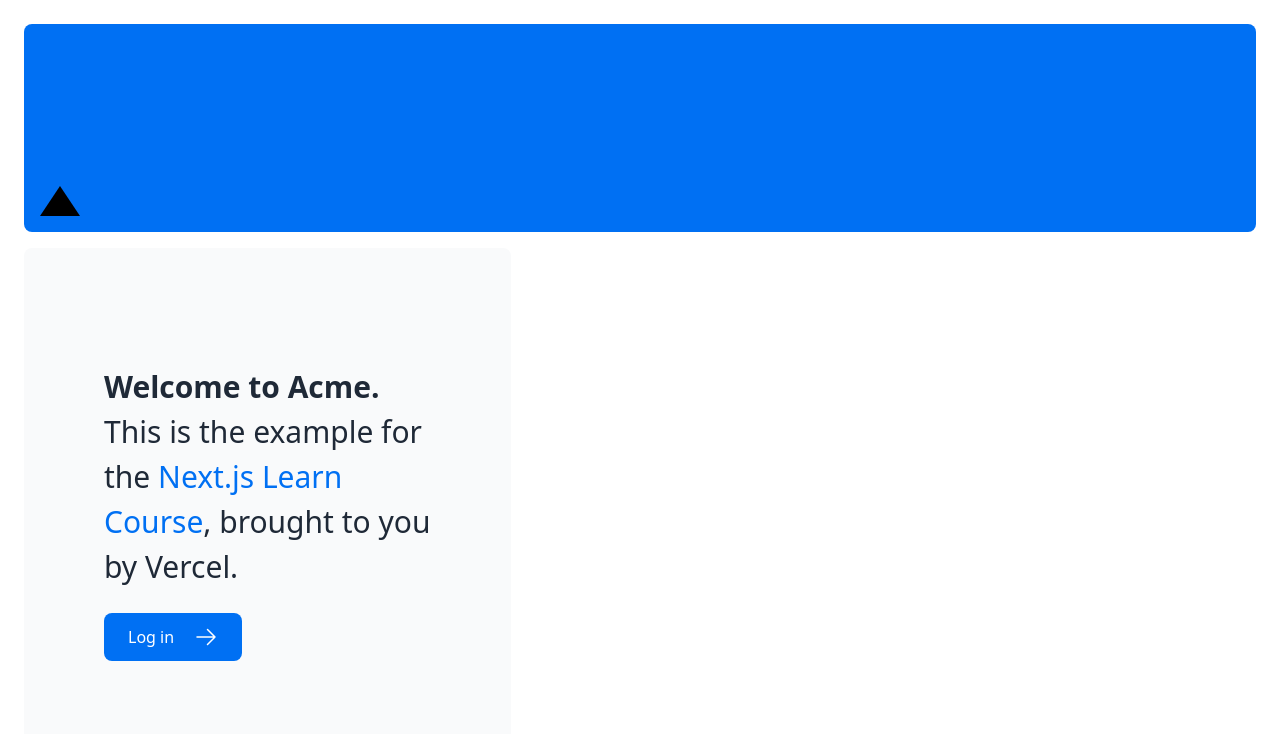
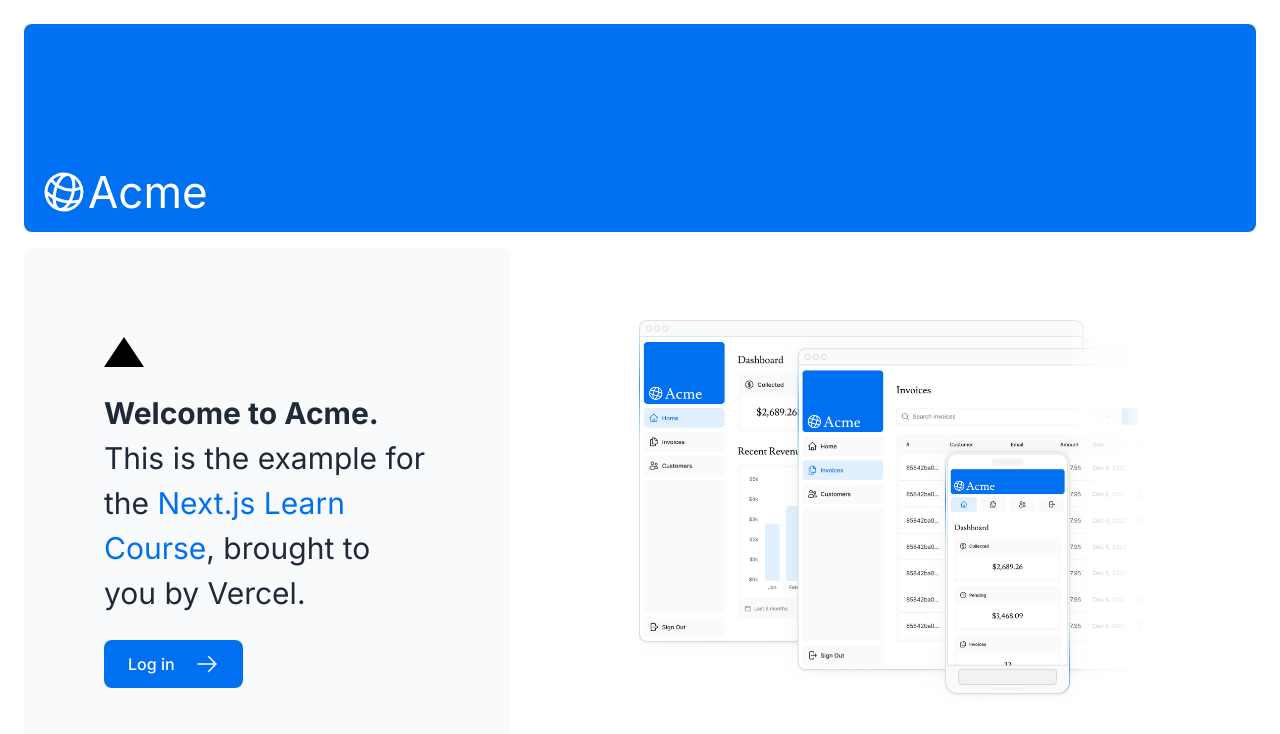
Before and after one commit to FajarMaftuhFadli/nextjs-dashboard, a Next.js app: page / in a window 1280 px wide. Shown: the top 734 px of the page. Built offline with nearby package versions, Linux system fonts and the light colour scheme.

Commit message:
Chapter 3

```diff
--- a/app/layout.tsx
+++ b/app/layout.tsx
@@ -1,4 +1,5 @@
 import '@/app/ui/global.css';
+import { inter } from '@/app/ui/fonts';
 
 export default function RootLayout({
   children,
@@ -7,7 +8,7 @@
 }) {
   return (
     <html lang="en">
-      <body>{children}</body>
+      <body className={`${inter.className} antialiased`}>{children}</body>
     </html>
   );
 }
--- a/app/page.tsx
+++ b/app/page.tsx
@@ -1,17 +1,21 @@
 import AcmeLogo from '@/app/ui/acme-logo';
 import { ArrowRightIcon } from '@heroicons/react/24/outline';
 import Link from 'next/link';
+import { lusitana } from '@/app/ui/fonts';
+import Image from 'next/image';
 
 export default function Page() {
   return (
     <main className="flex min-h-screen flex-col p-6">
       <div className="flex h-20 shrink-0 items-end rounded-lg bg-blue-500 p-4 md:h-52">
-        {/* <AcmeLogo /> */}
-        <div className="h-0 w-0 border-b-[30px] border-l-[20px] border-r-[20px] border-b-black border-l-transparent border-r-transparent" />
+        <AcmeLogo />
       </div>
       <div className="mt-4 flex grow flex-col gap-4 md:flex-row">
         <div className="flex flex-col justify-center gap-6 rounded-lg bg-gray-50 px-6 py-10 md:w-2/5 md:px-20">
-          <p className={`text-xl text-gray-800 md:text-3xl md:leading-normal`}>
+          <div className="h-0 w-0 border-b-[30px] border-l-[20px] border-r-[20px] border-b-black border-l-transparent border-r-transparent" />
+          <p
+            className={`${lusitana.className} text-xl text-gray-800 md:text-3xl md:leading-normal`}
+          >
             <strong>Welcome to Acme.</strong> This is the example for the{' '}
             <a href="https://nextjs.org/learn/" className="text-blue-500">
               Next.js Learn Course
@@ -26,7 +30,20 @@
           </Link>
         </div>
         <div className="flex items-center justify-center p-6 md:w-3/5 md:px-28 md:py-12">
-          {/* Add Hero Images Here */}
+          <Image
+            src="/hero-desktop.png"
+            width={1000}
+            height={760}
+            className="hidden md:block"
+            alt="Screenshots of the dashboard project showing desktop version"
+          />
+          <Image
+            src="/hero-mobile.png"
+            width={560}
+            height={620}
+            className="md:hidden"
+            alt="Screenshots of the dashboard project showing mobile version"
+          />
         </div>
       </div>
     </main>
--- /dev/null
+++ b/app/ui/fonts.ts
@@ -0,0 +1,4 @@
+import { Inter, Lusitana } from 'next/font/google';
+
+export const inter = Inter({ subsets: ['latin'] });
+export const lusitana = Inter({ subsets: ['latin'], weight: ['400', '700'] });
```
